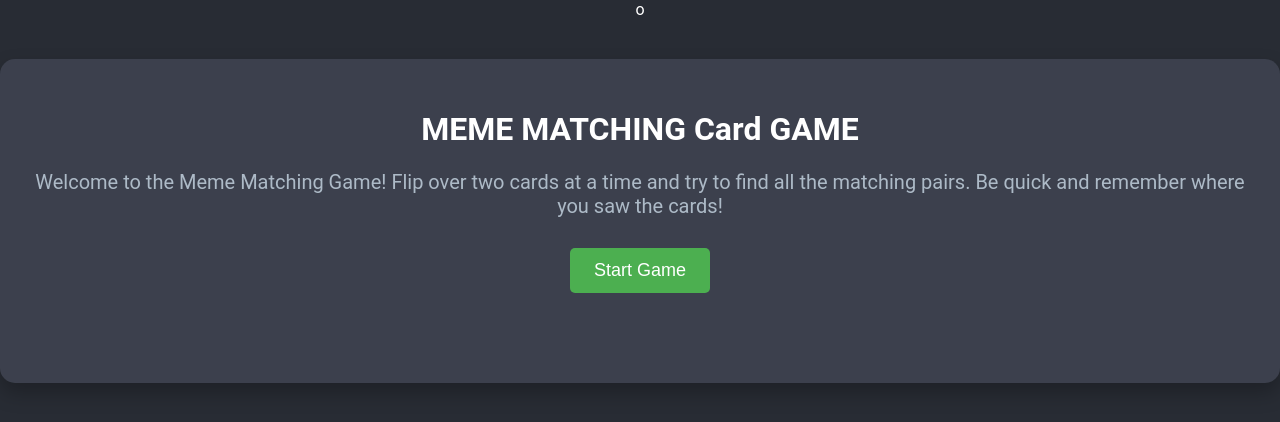
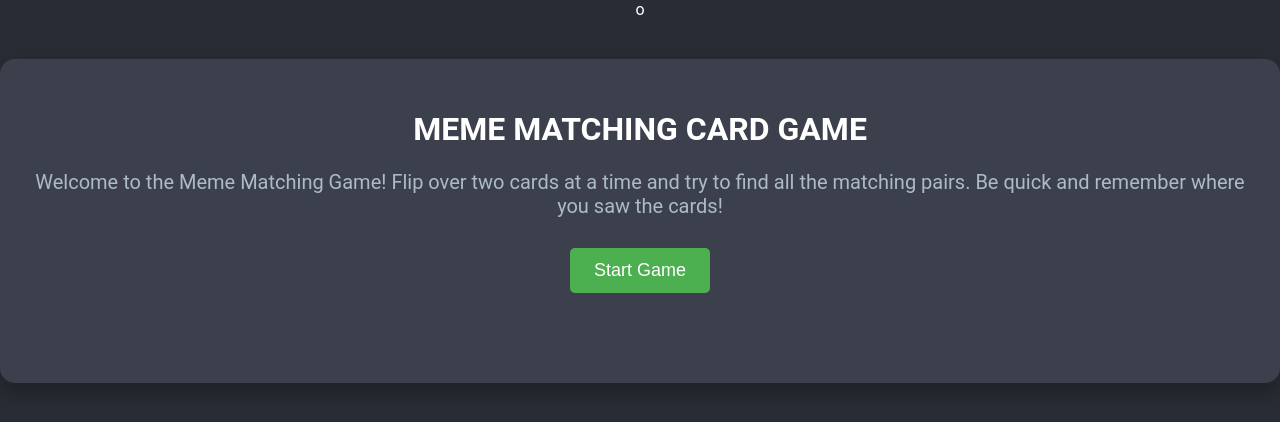
Before and after one commit to sharathrpatil/aws-s3-game, a plain HTML site: page index.html in a window 1280 px wide. Drawn offline with Linux system fonts and the light colour scheme.

Commit message:
Update index.html

```diff
--- a/index.html
+++ b/index.html
@@ -8,7 +8,7 @@ o<!DOCTYPE html>
 </head>
 <body>
     <div class="container">
-        <h1>MEME MATCHING Card GAME</h1>
+        <h1>MEME MATCHING CARD GAME</h1>
         <p class="instructions">
             Welcome to the Meme Matching Game!  Flip over two cards at a time and try to find all the matching pairs. Be quick and remember where you saw the cards!
         </p>
```
